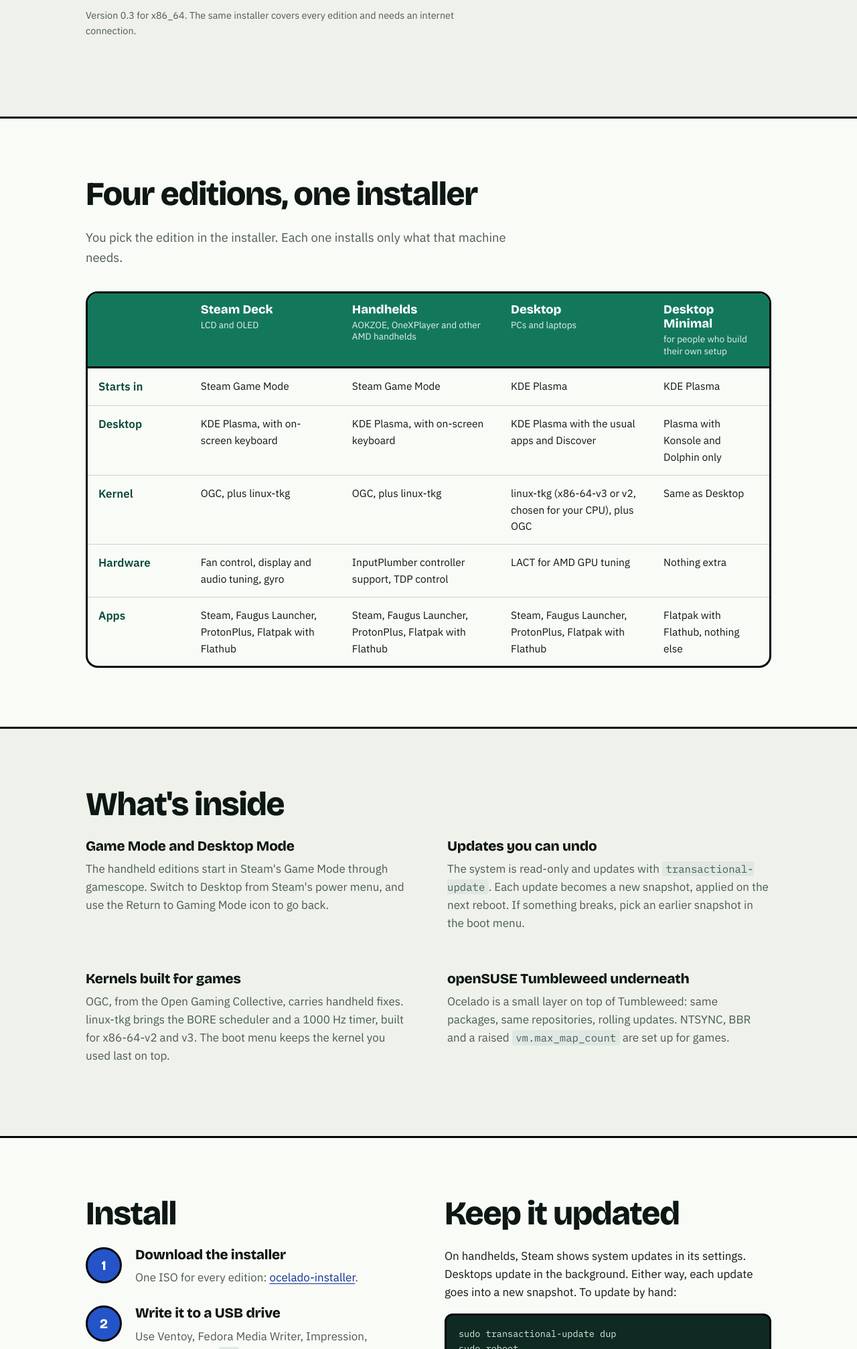
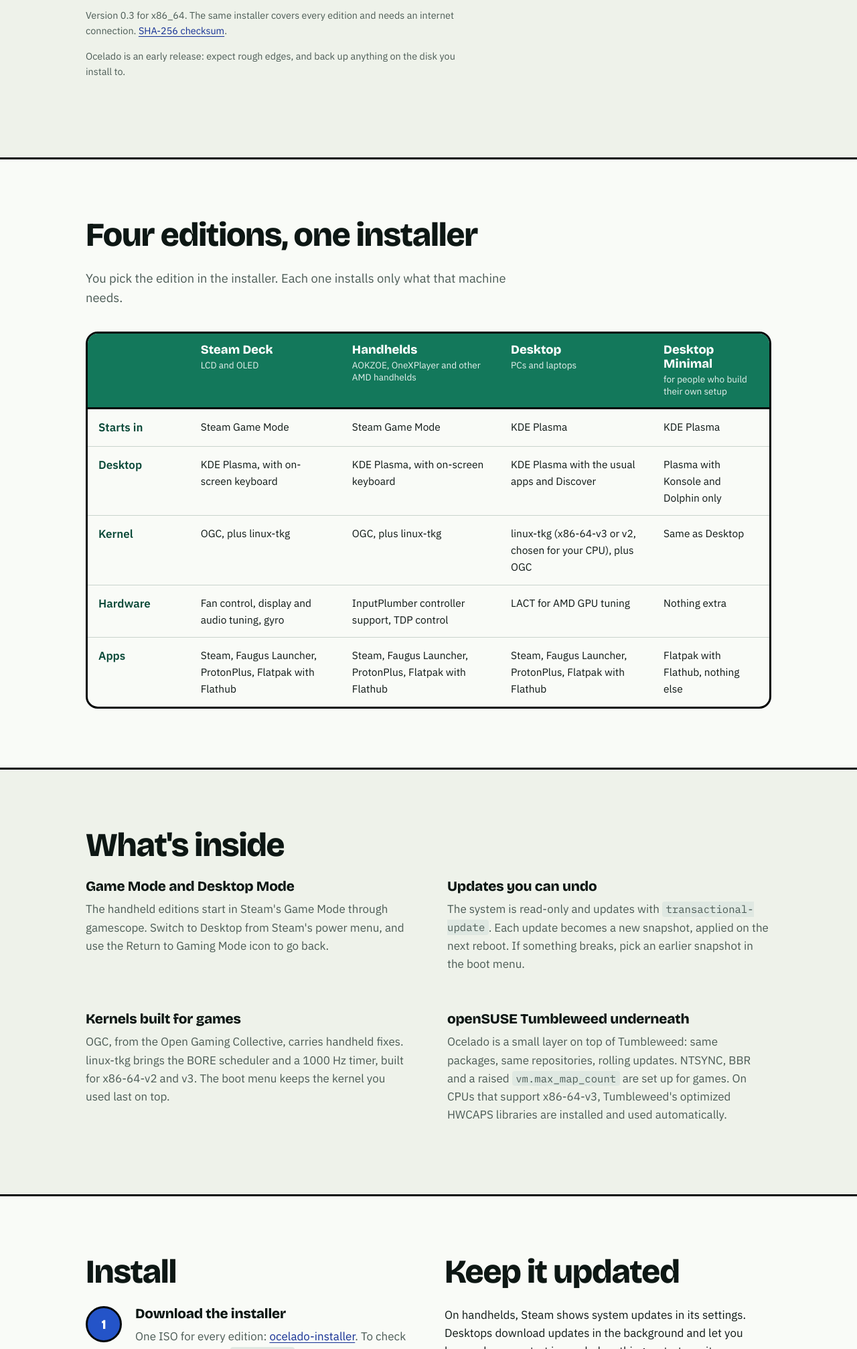
Before and after one commit to ocelado-linux/ocelado-linux.github.io, a plain HTML site: page index.html in a window 1280 px wide. Shown: the part 786-2800 px from the top of the page at 67% size. Drawn offline with nearby package versions, Linux system fonts and the light colour scheme.

Commit message:
Website: checksum link, early-release note, HWCAPS and update wording
- Link the installer's SHA-256 file in the hero and install steps
- Add an early-release note under the download button
- Mention Tumbleweed's x86-64-v3 HWCAPS libraries
- Clarify that desktops download updates but never restart on their own
- Point the logo links to the home page instead of #

Co-Authored-By: Claude Opus 5.5 <noreply@anthropic.com>
Claude-Session: https://claude.ai/code/session_01CvtDyF7YV5P8AayBB3ZDqW

```diff
--- a/index.html
+++ b/index.html
@@ -186,7 +186,7 @@ footer .legal { margin-top: 28px; font-size: 0.85rem; color: #a9c7bb; max-width:
 <body>
 
 <header class="wrap top">
-  <a class="brand" href="#"><img src="assets/ocelado-logo.svg" alt="">Ocelado Linux</a>
+  <a class="brand" href="./"><img src="assets/ocelado-logo.svg" alt="">Ocelado Linux</a>
   <nav aria-label="Sections">
     <a href="#editions">Editions</a>
     <a href="#inside">What's inside</a>
@@ -209,7 +209,8 @@ footer .legal { margin-top: 28px; font-size: 0.85rem; color: #a9c7bb; max-width:
         <a class="btn primary" href="https://download.opensuse.org/repositories/home:/Luthenis:/ogc-handheld/images/iso/ocelado-installer.x86_64-Ocelado.iso">Download the installer</a>
         <a class="btn" href="#editions">Compare editions</a>
       </div>
-      <p class="small" style="margin-top:14px">Version 0.3 for x86_64. The same installer covers every edition and needs an internet connection.</p>
+      <p class="small" style="margin-top:14px">Version 0.3 for x86_64. The same installer covers every edition and needs an internet connection. <a href="https://download.opensuse.org/repositories/home:/Luthenis:/ogc-handheld/images/iso/ocelado-installer.x86_64-Ocelado.iso.sha256">SHA-256 checksum</a>.</p>
+      <p class="small">Ocelado is an early release: expect rough edges, and back up anything on the disk you install to.</p>
     </div>
     <div class="hero-art" aria-hidden="true">
       <span class="spot s1"></span><span class="spot s2"></span><span class="spot s3"></span>
@@ -270,7 +271,7 @@ footer .legal { margin-top: 28px; font-size: 0.85rem; color: #a9c7bb; max-width:
         </div>
         <div>
           <h3>openSUSE Tumbleweed underneath</h3>
-          <p>Ocelado is a small layer on top of Tumbleweed: same packages, same repositories, rolling updates. NTSYNC, BBR and a raised <code>vm.max_map_count</code> are set up for games.</p>
+          <p>Ocelado is a small layer on top of Tumbleweed: same packages, same repositories, rolling updates. NTSYNC, BBR and a raised <code>vm.max_map_count</code> are set up for games. On CPUs that support x86-64-v3, Tumbleweed's optimized HWCAPS libraries are installed and used automatically.</p>
         </div>
       </div>
     </div>
@@ -281,7 +282,7 @@ footer .legal { margin-top: 28px; font-size: 0.85rem; color: #a9c7bb; max-width:
       <div>
         <h2>Install</h2>
         <ol class="steps">
-          <li><div><h3>Download the installer</h3><p>One ISO for every edition: <a href="https://download.opensuse.org/repositories/home:/Luthenis:/ogc-handheld/images/iso/ocelado-installer.x86_64-Ocelado.iso">ocelado-installer</a>.</p></div></li>
+          <li><div><h3>Download the installer</h3><p>One ISO for every edition: <a href="https://download.opensuse.org/repositories/home:/Luthenis:/ogc-handheld/images/iso/ocelado-installer.x86_64-Ocelado.iso">ocelado-installer</a>. To check the download, run <code>sha256sum</code> on the ISO and compare the result with its <a href="https://download.opensuse.org/repositories/home:/Luthenis:/ogc-handheld/images/iso/ocelado-installer.x86_64-Ocelado.iso.sha256">checksum file</a>.</p></div></li>
           <li><div><h3>Write it to a USB drive</h3><p>Use Ventoy, Fedora Media Writer, Impression, balenaEtcher or <code>dd</code>.</p></div></li>
           <li><div><h3>Boot from the USB drive</h3><p>On the Steam Deck, hold Volume Down and press Power, then choose the USB drive.</p></div></li>
           <li><div><h3>Pick your edition and disk</h3><p>Connect to the internet first, with Wi-Fi or cable: the installer downloads the system while it installs. It erases the disk you choose. Create your user and wait for it to finish.</p></div></li>
@@ -290,7 +291,7 @@ footer .legal { margin-top: 28px; font-size: 0.85rem; color: #a9c7bb; max-width:
       </div>
       <div>
         <h2>Keep it updated</h2>
-        <p>On handhelds, Steam shows system updates in its settings. Desktops update in the background. Either way, each update goes into a new snapshot. To update by hand:</p>
+        <p>On handhelds, Steam shows system updates in its settings. Desktops download updates in the background and let you know when a restart is needed; nothing restarts on its own. Either way, each update goes into a new snapshot. To update by hand:</p>
 <pre><code>sudo transactional-update dup
 sudo reboot</code></pre>
         <p>To go back to the previous system, choose an older snapshot in the boot menu, then make it permanent:</p>
@@ -305,7 +306,7 @@ sudo reboot</code></pre>
 <footer>
   <div class="wrap">
     <div class="cols">
-      <a class="brand" href="#"><img src="assets/ocelado-logo.svg" alt="">Ocelado Linux</a>
+      <a class="brand" href="./"><img src="assets/ocelado-logo.svg" alt="">Ocelado Linux</a>
       <ul>
         <li><a href="https://github.com/ocelado-linux">Source code on GitHub</a></li>
         <li><a href="https://build.opensuse.org/project/show/home:Luthenis:ogc-handheld">Packages on the Open Build Service</a></li>
```
